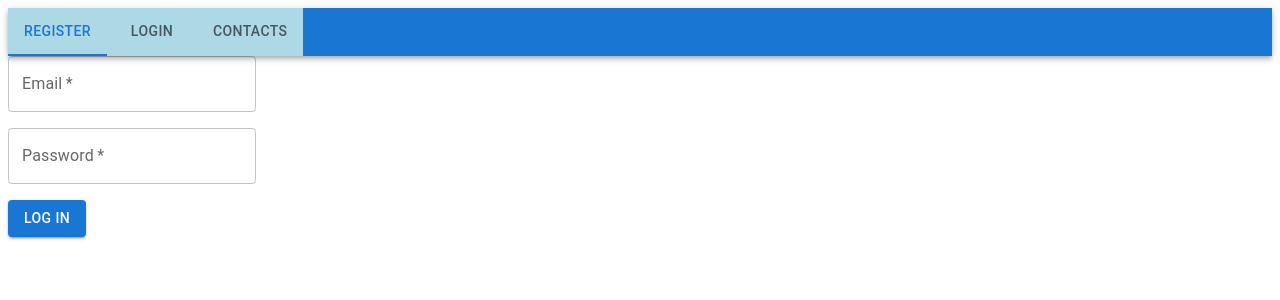
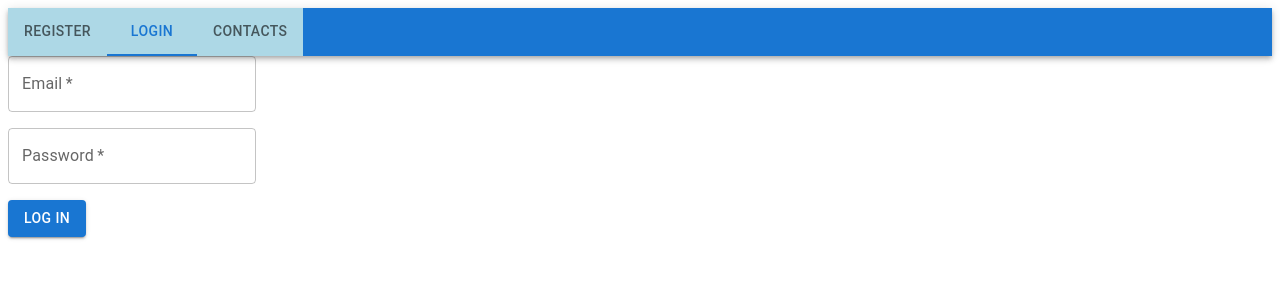
Before and after one commit to IrinaHusieva/goit-react-hw-08-phonebook, a React (Create React App) app: page /login in a window 1280 px wide. Shown: the top 300 px of the page. Built offline with nearby package versions, Linux system fonts and the light colour scheme.

Commit message:
location

```diff
--- a/src/components/App.jsx
+++ b/src/components/App.jsx
@@ -7,15 +7,21 @@ import Header from './Header';
 import PrivateRoute from 'Routes/PrivateRoute';
 
 export const App = () => {
-
-   return (
+  return (
     <Router>
       <Header />
       <Routes>
         <Route path="/register" element={<RegistrForm />} />
         <Route path="/login" element={<LoginForm />} />
-        <Route path="/contacts" element={<PrivateRoute redirectTo="/login"component={Contacts} />} />
-        <Route path="/*" element={<Navigate to="/contacts" />} />
+        <Route
+          path="/contacts"
+          element={
+            <PrivateRoute redirectTo="/login">
+              <Contacts />
+            </PrivateRoute>
+          }
+        />
+        <Route path="/*" element={<Navigate to="/login" />} />
       </Routes>
     </Router>
   );
--- a/src/components/Forms/LoginForm.jsx
+++ b/src/components/Forms/LoginForm.jsx
@@ -21,7 +21,7 @@ const LoginForm = () => {
 
   const handleLoginSuccess = async (token) => {
     localStorage.setItem('authToken', token);
-    console.log('Автентифікація успішна');
+    console.log('Authentication is successful');
     navigate('/contacts');
 
   };
--- a/src/components/Header.jsx
+++ b/src/components/Header.jsx
@@ -1,15 +1,28 @@
-import React, { useState } from 'react';
+import React, { useState, useEffect } from 'react';
 import AppBar from '@mui/material/AppBar';
 import Tabs from '@mui/material/Tabs';
 import Tab from '@mui/material/Tab';
 import { Link } from 'react-router-dom';
+import { useLocation } from 'react-router-dom';
 
 function Header() {
+  const location = useLocation();
   const [selectedTab, setSelectedTab] = useState(0);
 
   const handleTabChange = (event, newValue) => {
     setSelectedTab(newValue);
   };
+
+  useEffect(() => {
+    if (location.pathname === '/register') {
+      setSelectedTab(0);
+    } else if (location.pathname === '/login') {
+      setSelectedTab(1);
+    } else if (location.pathname === '/contacts') {
+      setSelectedTab(2);
+    }
+  }, [location]);
+
 
   return (
     <AppBar position="static">
```
Also changed, not shown: src/Routes/PrivateRoute.jsx (+0 -24 lines).
